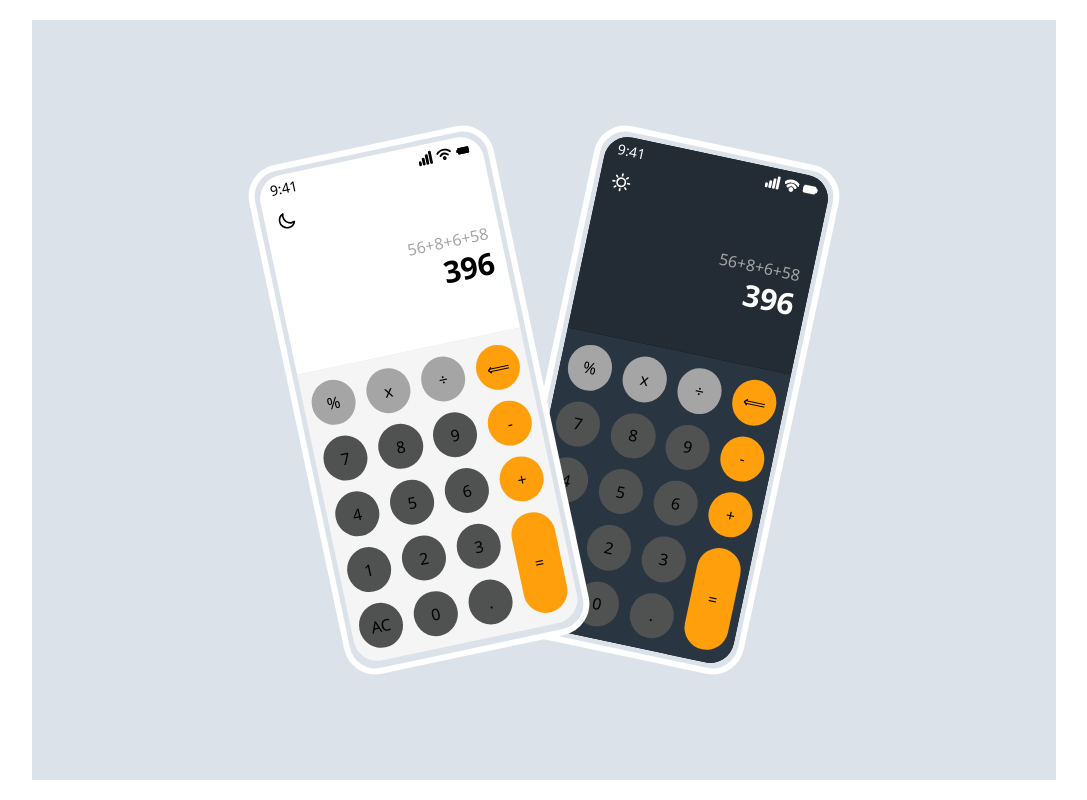
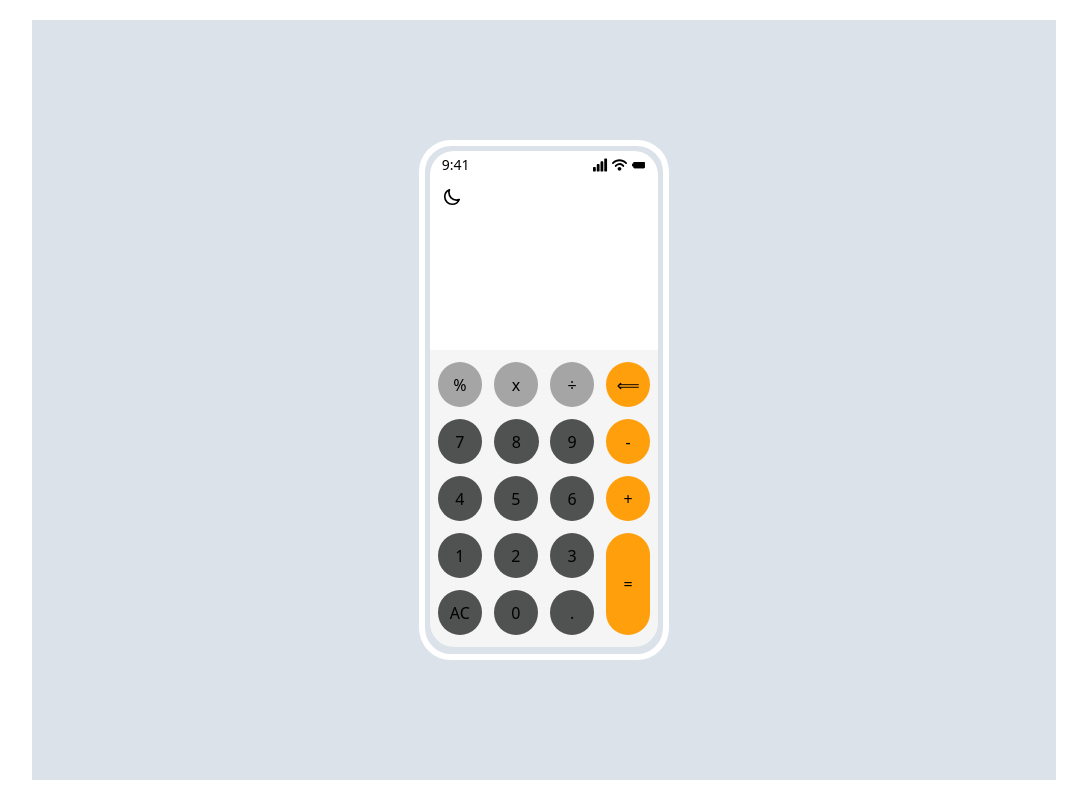
Before and after one commit to missesenam/calculator, a plain HTML site: page index.html in a window 1280 px wide. Shown: the whole page, without its empty margins (96-1183 px from the left). Drawn offline with nearby package versions, Linux system fonts and the light colour scheme.

Commit message:
trying the calculator app

```diff
--- a/index.html
+++ b/index.html
@@ -36,7 +36,7 @@
 <body class="grid place-items-center h-[100vh] ">
 <div class="bg-gray2 w-[80vw] h-[95vh] flex justify-center items-center ">
 
-  <div class="-rotate-12 z-10 flex justify-center items-center w-width h-he bg-gray2 rounded-[32px] border-[6px] border-primary2">
+  <div class=" flex justify-center items-center w-width h-he bg-gray2 rounded-[32px] border-[6px] border-primary2">
 
 
     <div class=" w-[96%] h-[98%] ">
@@ -56,8 +56,8 @@
         </button>
 
         <div class="mt-8 self-end ">
-          <p class="text-gray">56+8+6+58</p>
-          <h1 class="font-bold text-3xl float-right">396</h1>
+          <p class="text-gray" class="display"></p>
+          <h1 class="font-bold text-3xl float-right" id="theres"></h1>
         </div>
       </div>
       <!-- down -->
@@ -71,7 +71,7 @@
 
         <div class="bg-orange rounded-[50%] grid place-items-center ">&#10232;</div>
         <!-- 2 -->
-        <div class="bg-gray1 rounded-[50%] grid place-items-center ">7</div>
+        <div class="bg-gray1 rounded-[50%] grid place-items-center " onclick="display.value = '7'">7</div>
 
         <div class="bg-gray1 w-[45px] h-[45px] rounded-[50%] grid place-items-center ">8</div>
 
@@ -106,73 +106,7 @@
 
 
 
-  <div class="rotate-12 flex justify-center items-center w-width h-he bg-gray2 rounded-[32px] border-[6px] border-primary2">
 
-
-    <div class="  bg-black rounded-3xl w-[96%] h-[98%]">
-      <!-- top -->
-      <div class="bg-dark px-3 h-[40%] flex flex-col rounded-t-[24px]
-      ">
-        <div class="flex justify-between mt-1 mb-3">
-          <p class="font-medium text-primary2 text-sm">9:41</p>
-          <div class="flex space-x-1">
-            <img src="./icon/network-cellular-signal-w-excellent-svgrepo-com (1).svg" alt="network" width="15px">
-            <img src="./icon/network-wireless-white-svgrepo-com.svg" alt="wifi" width="15px">
-            <img src="./icon/battery-svgrepo-com.svg" alt="battery" width="15px">
-          </div>
-        </div>
-        <button>
-          <img src="./icon/sun-svgrepo-com.svg" alt="moon" width="20px">
-        </button>
-
-        <div class="mt-8 self-end ">
-          <p class="text-gray">56+8+6+58</p>
-          <h1 class="font-bold text-3xl float-right text-primary2">396</h1>
-        </div>
-      </div>
-      <!-- down -->
-      <div class="bg-down1 px-2 py-3 grid grid-cols-4 grid-rows-5 gap-3 rounded-b-[24px] h-[60%]" >
-        <!-- 1 -->
-        <div class="bg-gray rounded-[50%] grid place-items-center ">%</div>
-
-        <div class="bg-gray rounded-[50%] grid place-items-center ">x</div>
-
-        <div class="bg-gray rounded-[50%] grid place-items-center "> &#xF7; </div>
-
-        <div class="bg-orange rounded-[50%] grid place-items-center ">&#10232;</div>
-        <!-- 2 -->
-        <div class="bg-gray1 rounded-[50%] grid place-items-center ">7</div>
-
-        <div class="bg-gray1 w-[45px] h-[45px] rounded-[50%] grid place-items-center ">8</div>
-
-        <div class="bg-gray1 rounded-[50%] grid place-items-center ">9</div>
-
-        <div class="bg-orange rounded-[50%] grid place-items-center ">-</div>
-        <!-- 3 -->
-        <div class="bg-gray1 rounded-[50%] grid place-items-center ">4</div>
-
-        <div class="bg-gray1 rounded-[50%] grid place-items-center ">5</div>
-
-        <div class="bg-gray1 rounded-[50%] grid place-items-center ">6</div>
-
-        <div class="bg-orange rounded-[50%] grid place-items-center ">+</div>
-        <!-- 4 -->
-        <div class="bg-gray1 rounded-[50%] grid place-items-center ">1</div>
-
-        <div class="bg-gray1 rounded-[50%] grid place-items-center ">2</div>
-
-        <div class="bg-gray1 rounded-[50%] grid place-items-center ">3</div>
-
-        <div class="bg-orange  rounded-3xl grid place-items-center row-span-2">=</div>
-        <!-- 5 -->
-        <div class="bg-gray1 rounded-[50%] grid place-items-center ">AC</div>
-
-        <div class="bg-gray1 rounded-[50%] grid place-items-center ">0</div>
-
-        <div class="bg-gray1 rounded-[50%] grid place-items-center ">.</div>
-      </div>
-    </div>
-  </div>
 
 </div>
 
```
Also changed, not shown: main.js (added).
